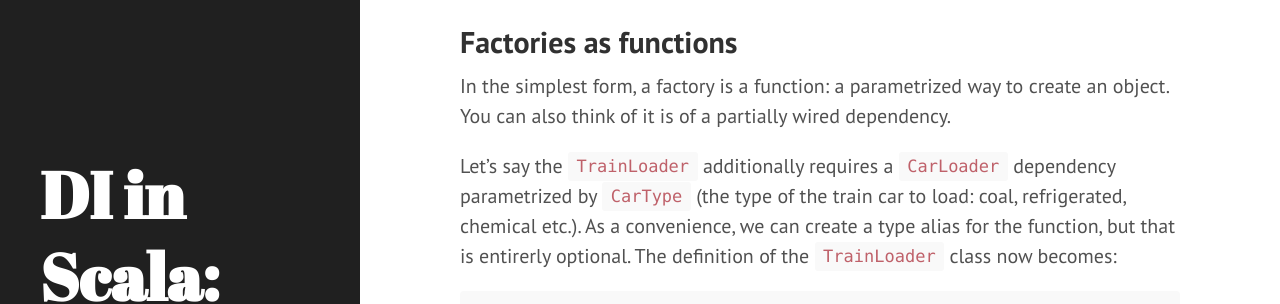
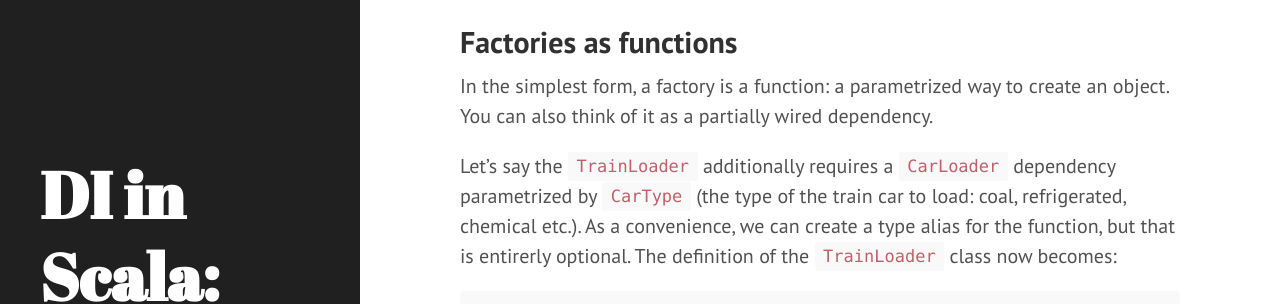
Before and after one commit to di-in-scala/di-in-scala.github.io-sources, a Jekyll site: the page built from index.md, in a window 1280 px wide and 900 px high, scrolled down 22191 px. Shown: the part 187-491 px from the top of the window. Built offline with Jekyll 4.4.1, drawn with Linux system fonts in a browser that asks for light colours; Markdown is read by kramdown in place of the engine named in the settings; comment, search, counter and statistics services are not loaded.

Commit message:
Fix typo

```diff
--- a/_includes/factories.md
+++ b/_includes/factories.md
@@ -1,7 +1,7 @@
 
 ## Factories as functions
 
-In the simplest form, a factory is a function: a parametrized way to create an object. You can also think of it is of a partially wired dependency.
+In the simplest form, a factory is a function: a parametrized way to create an object. You can also think of it as a partially wired dependency.
 
 Let's say the `TrainLoader` additionally requires a `CarLoader` dependency parametrized by `CarType` (the type of the train car to load: coal, refrigerated, chemical etc.). As a convenience, we can create a type alias for the function, but that is entirerly optional. The definition of the `TrainLoader` class now becomes:
 
```
